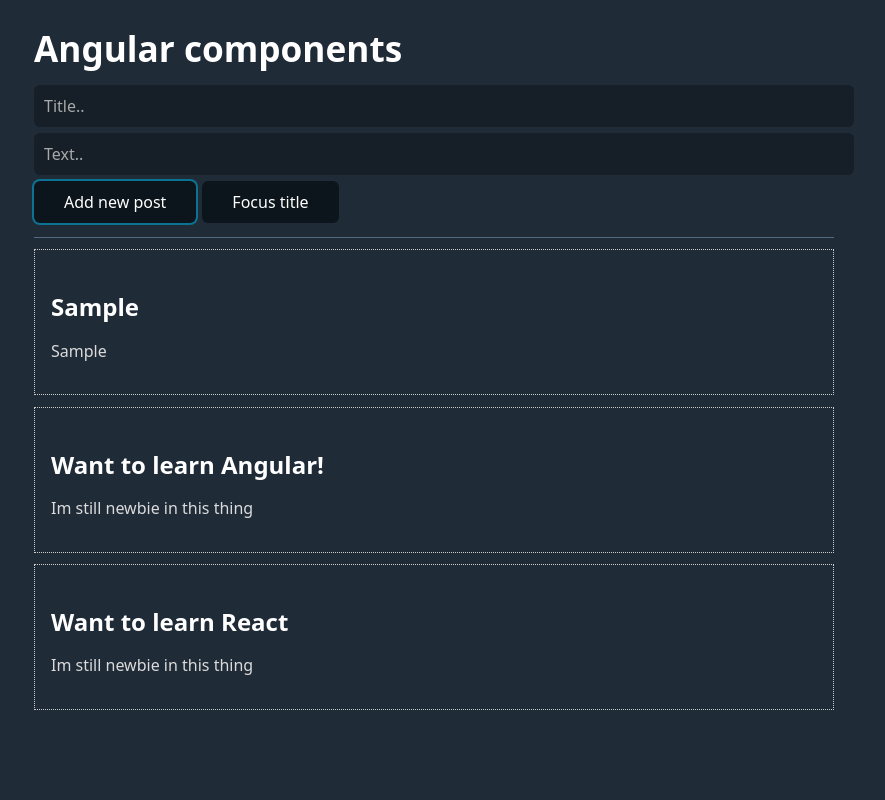
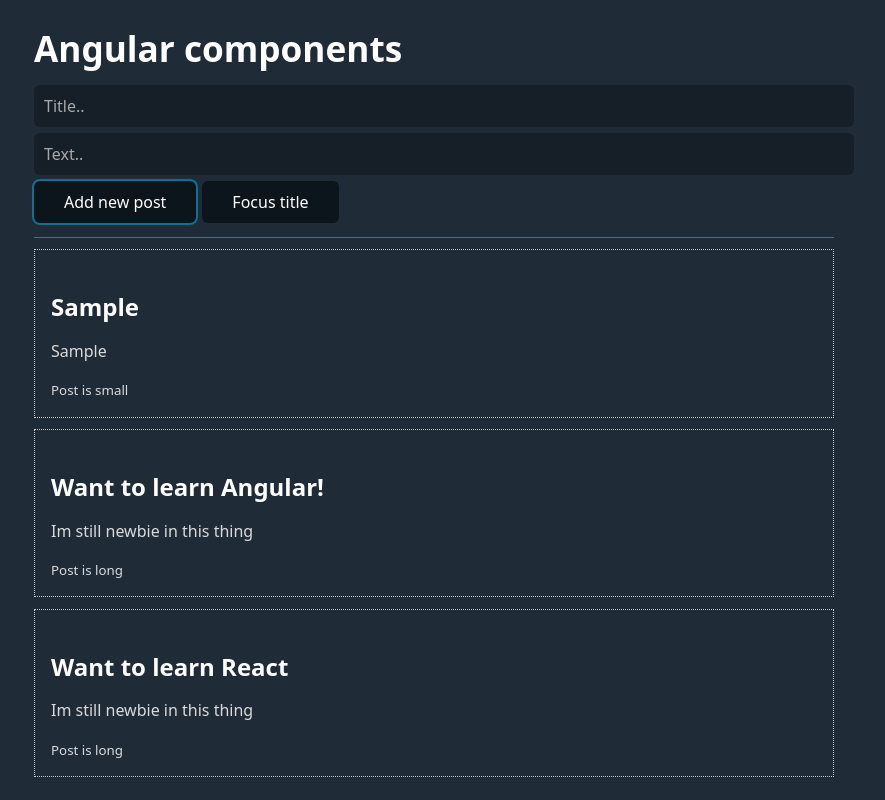
Before and after one commit to AlMuz/ANGULAR-Components, an Angular app: page / in a window 1280 px wide. Both pictures are taken after typing "Sample", "Sample" into the empty fields and a click on the button "Add new post". Shown: the whole page, without its empty margins (206-1091 px from the left). Built offline with nearby package versions, Linux system fonts and the light colour scheme.

Commit message:
Slots example

```diff
--- a/src/app/app.component.html
+++ b/src/app/app.component.html
@@ -7,5 +7,10 @@
   <app-post
     *ngFor="let post of posts"
     [postData]="post"
-  ></app-post>
+  >
+    <small *ngIf="post.text.length > 10; else short">Post is long</small>
+    <ng-template #short>
+      <small>Post is small</small>
+    </ng-template>
+  </app-post>
 </div>
--- a/src/app/post/post.component.html
+++ b/src/app/post/post.component.html
@@ -1,4 +1,6 @@
 <div class="card">
   <h2>{{postData.title}}</h2>
   <p>{{postData.text}}</p>
+
+  <ng-content></ng-content>
 </div>
```
